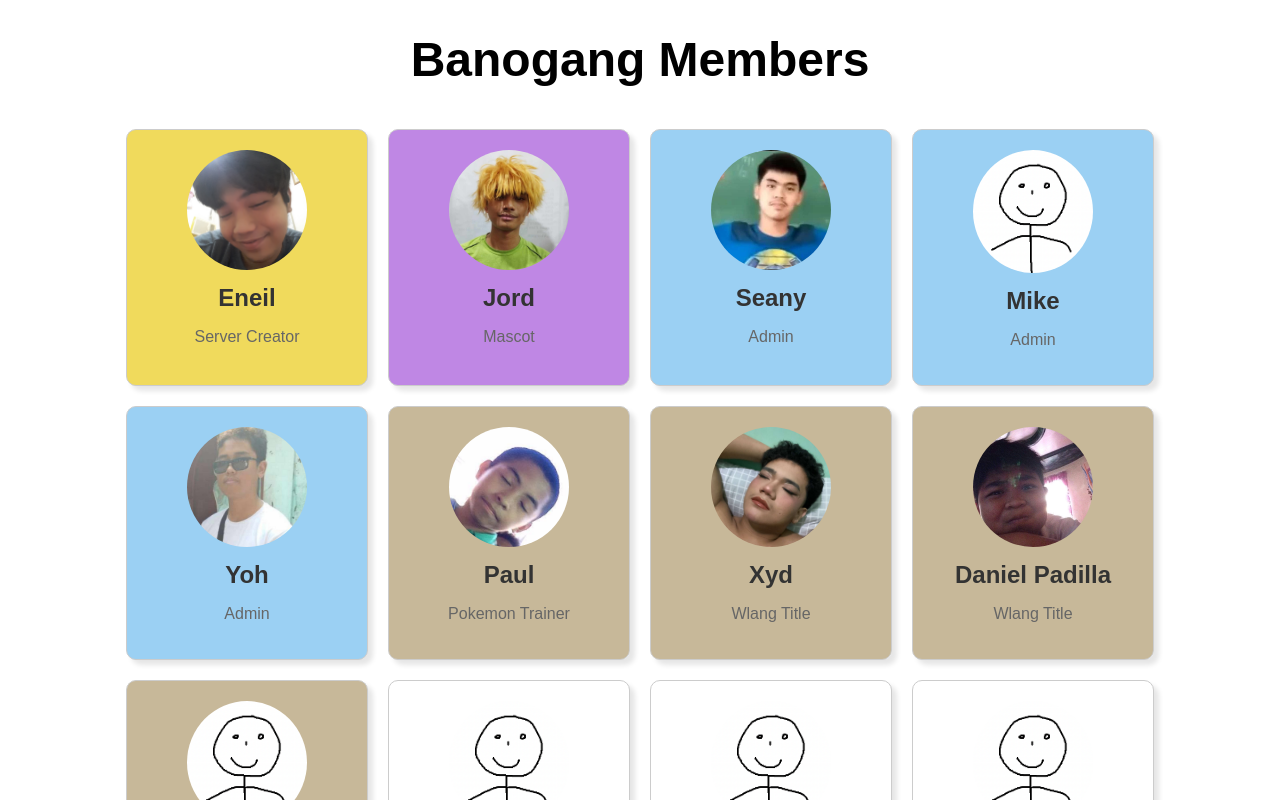
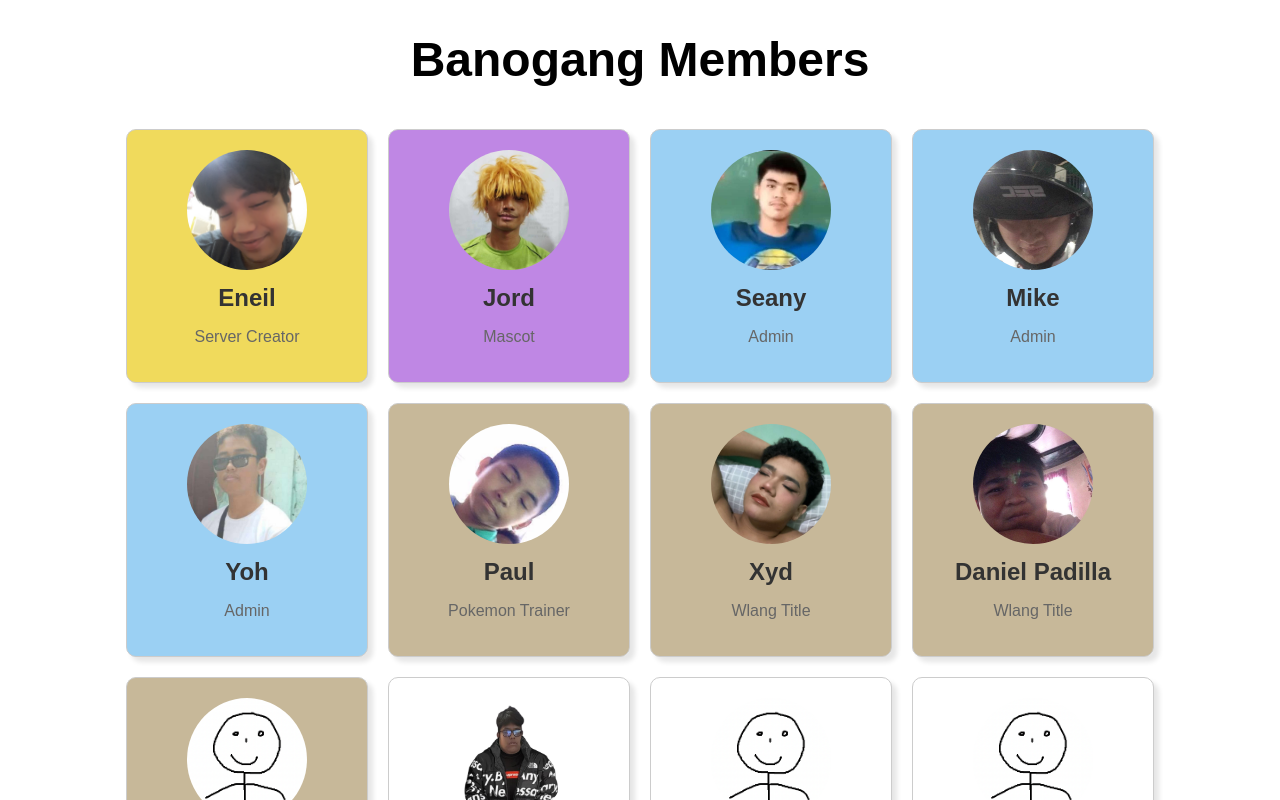
Before and after one commit to reinlor/banogang-card-component, a React (Vite) app: page / in a window 1280 px wide. Shown: the top 800 px of the page. Built offline with nearby package versions, Linux system fonts and the light colour scheme.

Commit message:
Pic updates

```diff
--- a/src/App.jsx
+++ b/src/App.jsx
@@ -11,6 +11,7 @@ import seanProfile from './assets/sean.jpg'
 
 // mike
 import mikeSound from './assets/sound/mike.mp3'
+import mikeProfile from './assets/mike.jpg'
 
 // yoh
 import yohProfile from './assets/yoh.jpg'
@@ -25,6 +26,9 @@ import danielProfile from './assets/daniel.png'
 
 // xyd
 import xydProfile from './assets/xyd.jpg'
+
+// dion
+import dionProfile from './assets/dion.png'
 
 function App() {
   return (
@@ -42,7 +46,7 @@ function App() {
           profile={seanProfile} ranks="rare" />
 
         <Card name="Mike" description='Admin'
-          ranks="rare" sounds={mikeSound} />
+          profile={mikeProfile} ranks="rare" sounds={mikeSound} />
 
         <Card name="Yoh" description='Admin'
           profile={yohProfile} ranks="rare" sounds={yohSound} />
@@ -60,7 +64,7 @@ function App() {
           ranks="common" />
 
         <Card name="Dion"
-        />
+          profile={dionProfile}/>
 
         <Card name="Zach"
         />
--- a/src/index.css
+++ b/src/index.css
@@ -18,16 +18,6 @@
 }
 
 .card {
-
-  border: "1px solid hsl(0, 0%, 80%)";
-  border-radius: "10px";
-  box-shadow: "5px 5px 5px hsla(0, 0%, 0%, 0.1)";
-  padding: "20px";
-  margin: "10px";
-  text-align: "center";
-  max-width: "200px";
-  display: "inline-block";
-
   transition: transform 0.3s ease, box-shadow 0.3s ease;
   cursor: pointer;
 }
```
Also changed, not shown: src/assets/dion.png (added), src/assets/mike.jpg (added).
